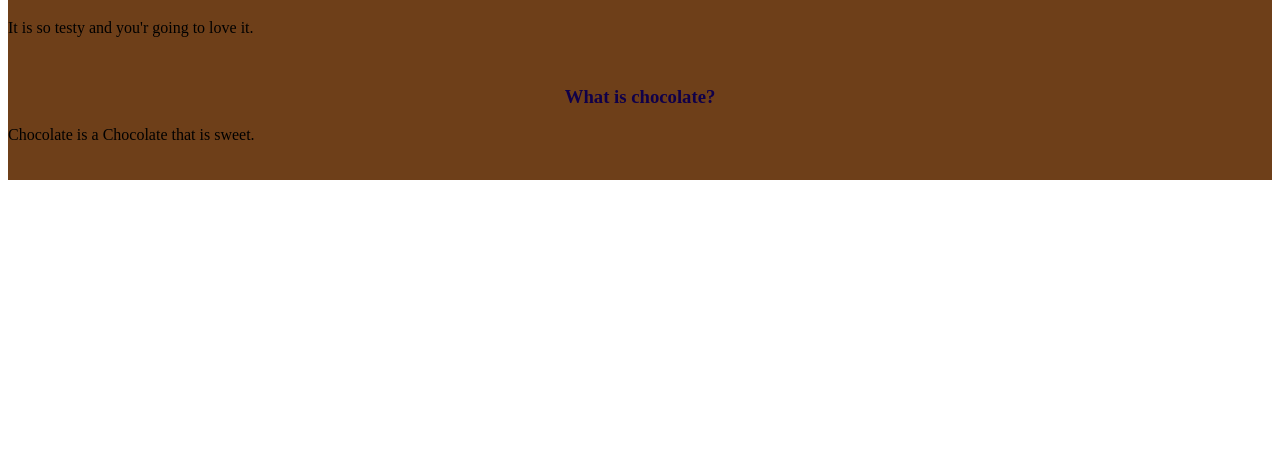
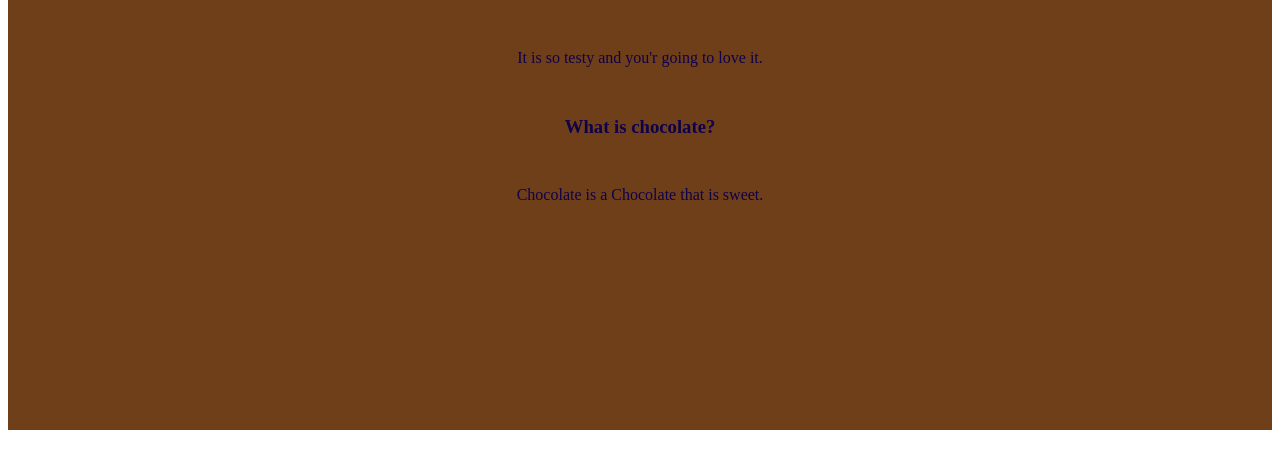
Before and after one commit to AzimKarimi/Azim-WEB2-Git-test, a plain HTML site: page index.html in a window 1280 px wide. Shown: the part 91-560 px from the top of the page. Drawn offline with Linux system fonts and the light colour scheme.

Commit message:
somthing

```diff
--- a/CSS/mystyles.css
+++ b/CSS/mystyles.css
@@ -1,9 +1,9 @@
 .jumbotron{
     background-color: #6E3F19;
     width:100%;
-    height: 250px;
+    height: 500px;
 }
-.jumbotron h1,h3 {
+.jumbotron h1,h3,p {
     color: rgb(16, 0, 73);
     text-align: center;
     padding-top: 30px;
```
